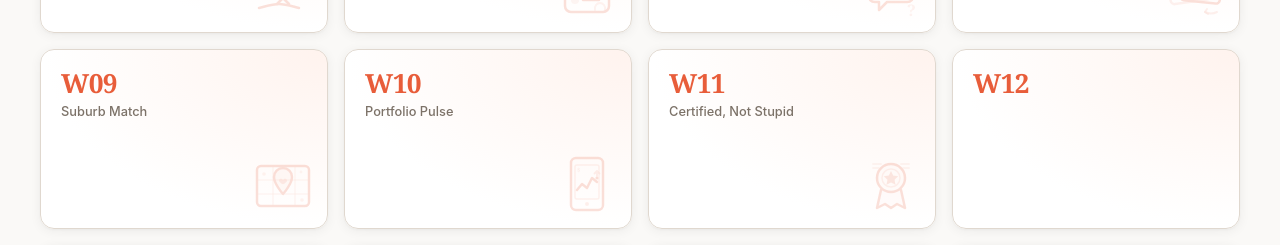
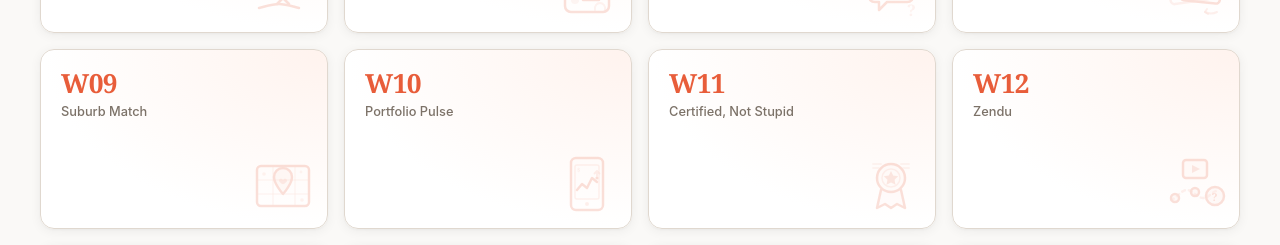
Before and after one commit to hayimpapa/week00-main-page, a React (Vite) app: page / in a window 1280 px wide. Shown: the part 996-1241 px from the top of the page. Built offline with nearby package versions, Linux system fonts and the light colour scheme.

Commit message:
Add Week 12: Zendu
Wire up the deployed week12-zendu app with description and a
learning-path / quiz themed card icon.

```diff
--- a/src/App.tsx
+++ b/src/App.tsx
@@ -126,15 +126,24 @@ const weeks: Week[] = [
     live: true,
     liveDate: getWeekLiveDate(11),
   },
-  // Weeks 12–52: fill in title/description/url/githubUrl each week
-  ...Array.from({ length: 41 }, (_, i) => ({
-    week: i + 12,
+  {
+    week: 12,
+    title: 'Zendu',
+    description: 'Pick a short learning path. Watch a few modules. Finish with an AI-generated quiz to see what stuck.',
+    url: 'https://week12-zendu.vercel.app/',
+    githubUrl: '',
+    live: true,
+    liveDate: getWeekLiveDate(12),
+  },
+  // Weeks 13–52: fill in title/description/url/githubUrl each week
+  ...Array.from({ length: 40 }, (_, i) => ({
+    week: i + 13,
     title: '',
     description: '',
     url: '',
     githubUrl: '',
     live: false,
-    liveDate: getWeekLiveDate(i + 11),
+    liveDate: getWeekLiveDate(i + 12),
   })),
 ]
 
@@ -369,6 +378,20 @@ function CertificateIcon() {
   )
 }
 
+function ZenduIcon() {
+  return (
+    <svg xmlns="http://www.w3.org/2000/svg" viewBox="0 0 64 64" fill="none" className="card-icon" aria-hidden="true">
+      <path d="M8 48c6-2 10-10 16-10s10 8 16 8 8-6 16-8" stroke="currentColor" strokeWidth="2.5" strokeLinecap="round" strokeLinejoin="round" opacity="0.45" strokeDasharray="3 4" />
+      <circle cx="12" cy="46" r="4" stroke="currentColor" strokeWidth="2.5" fill="currentColor" fillOpacity="0.15" />
+      <circle cx="32" cy="40" r="4" stroke="currentColor" strokeWidth="2.5" fill="currentColor" fillOpacity="0.15" />
+      <rect x="20" y="8" width="24" height="18" rx="3" stroke="currentColor" strokeWidth="2.5" fill="currentColor" fillOpacity="0.08" />
+      <path d="M29 13l8 4-8 4z" fill="currentColor" opacity="0.7" />
+      <circle cx="52" cy="44" r="9" stroke="currentColor" strokeWidth="2.5" fill="currentColor" fillOpacity="0.15" />
+      <text x="48.5" y="48.5" fontSize="11" fontWeight="bold" fill="currentColor" fontFamily="Georgia, serif">?</text>
+    </svg>
+  )
+}
+
 function getCardIcon(weekNum: number) {
   switch (weekNum) {
     case 1: return <CalendarIcon />
@@ -382,6 +405,7 @@ function getCardIcon(weekNum: number) {
     case 9: return <SuburbMatchIcon />
     case 10: return <PortfolioPulseIcon />
     case 11: return <CertificateIcon />
+    case 12: return <ZenduIcon />
     default: return null
   }
 }
```
